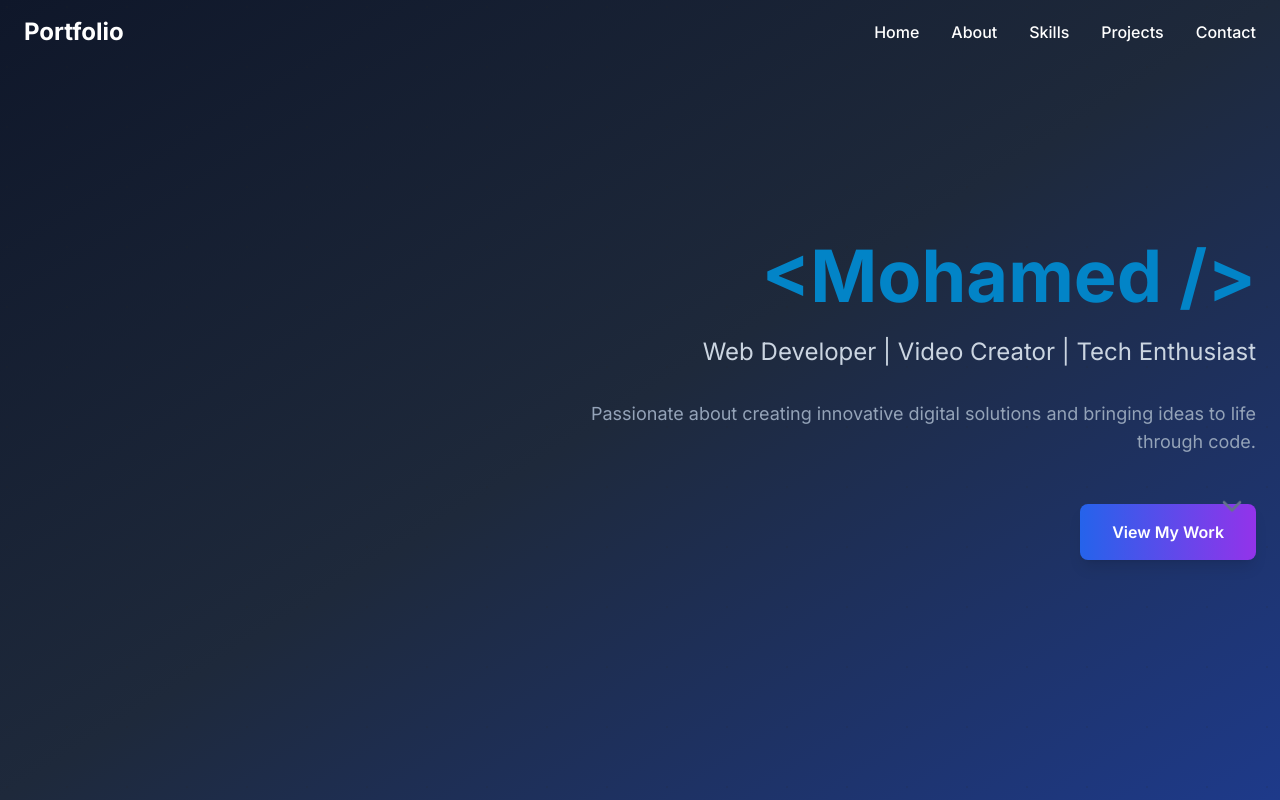
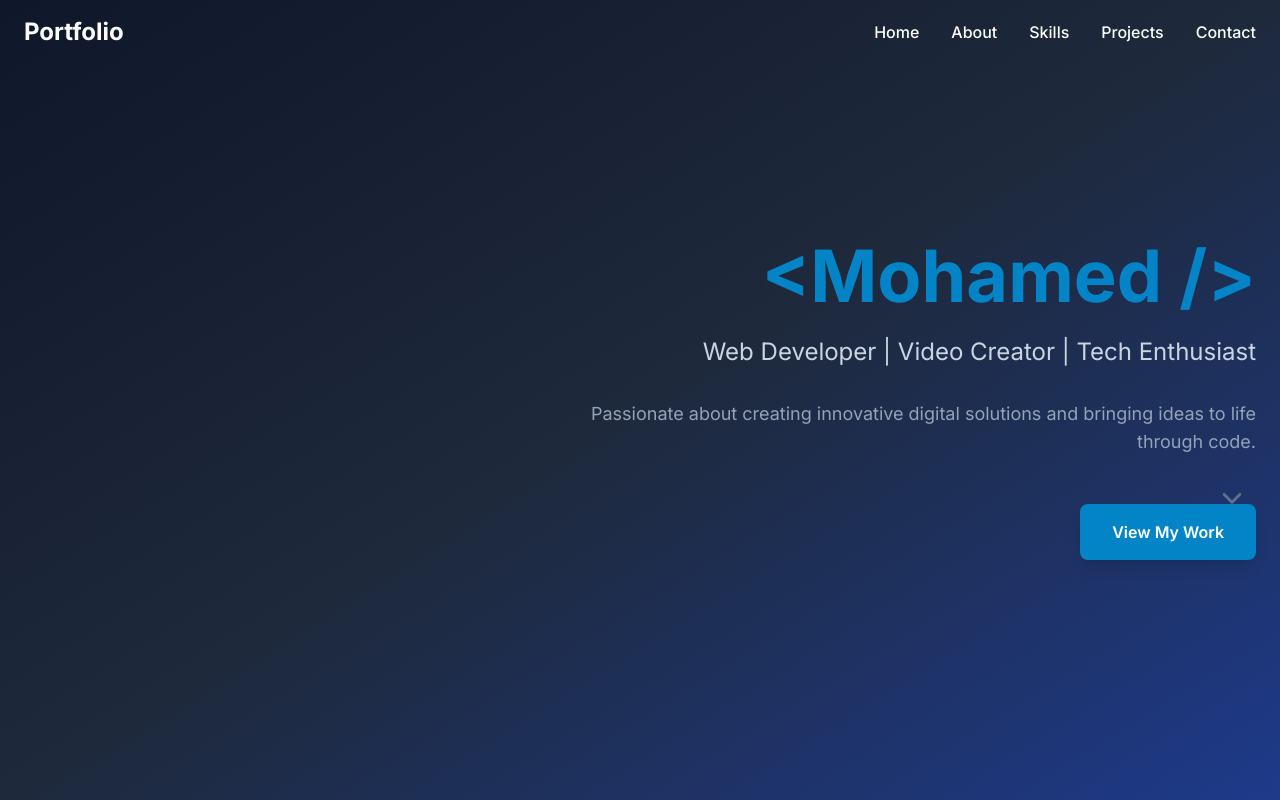
Before and after one commit to mohamednafrisnrs-source/Portfolio, a React (Vite) app: page / in a window 1280 px wide. Shown: the top 800 px of the page. Built offline with nearby package versions, Linux system fonts and the light colour scheme.

Commit message:
fix: update button background class for consistency

```diff
--- a/src/components/Hero.tsx
+++ b/src/components/Hero.tsx
@@ -26,12 +26,12 @@ const Hero = () => {
           </p>
           <button
             onClick={() => scrollToSection('projects')}
-            className="bg-gradient-to-r from-blue-600 to-purple-600 hover:from-blue-700 hover:to-purple-700 text-white font-semibold py-4 px-8 rounded-lg transition-all duration-300 transform hover:scale-105 hover:shadow-2xl animate-fade-in-delay-3 shadow-lg"
+            className="bg bg-sky-600 text-white font-semibold py-4 px-8 rounded-lg transition-all duration-300 transform hover:scale-105 hover:shadow-2xl animate-fade-in-delay-3 shadow-lg"
           >
             View My Work
           </button>
         </div>
-        <div className="absolute bottom-8 right-8 animate-bounce">
+        <div className="absolute bottom-10 right-8 animate-bounce">
           <ChevronDown size={32} className="text-slate-500" />
         </div>
       </div>
```
